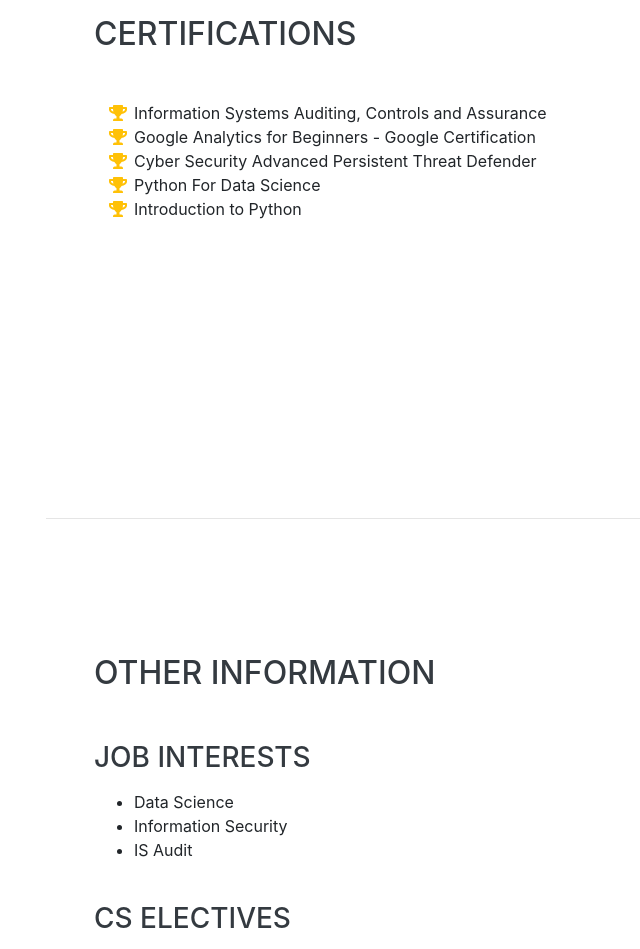
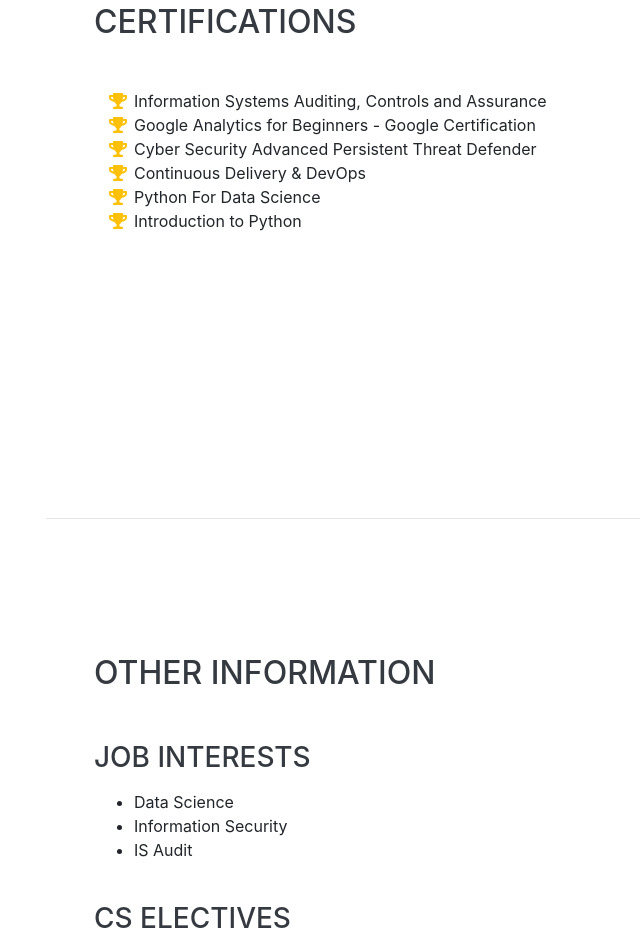
Before and after one commit to MinhajAnsari/MinhajAnsari.github.io, a website with bundled scripts: page index.html in a window 1280 px wide. Shown: the part 5407-6356 px from the top of the page, without its empty margins (226-866 px from the left). Built offline with nearby package versions, Linux system fonts and the light colour scheme; a web font is replaced by a local one.

Commit message:
Update index.html

```diff
--- a/index.html
+++ b/index.html
@@ -289,6 +289,9 @@
             Cyber Security Advanced Persistent Threat Defender</li>
           <li>
             <i class="fa-li fa fa-trophy text-warning"></i>
+            Continuous Delivery & DevOps</li>
+          <li>
+            <i class="fa-li fa fa-trophy text-warning"></i>
             Python For Data Science</li>
           <li>
             <i class="fa-li fa fa-trophy text-warning"></i>
```
